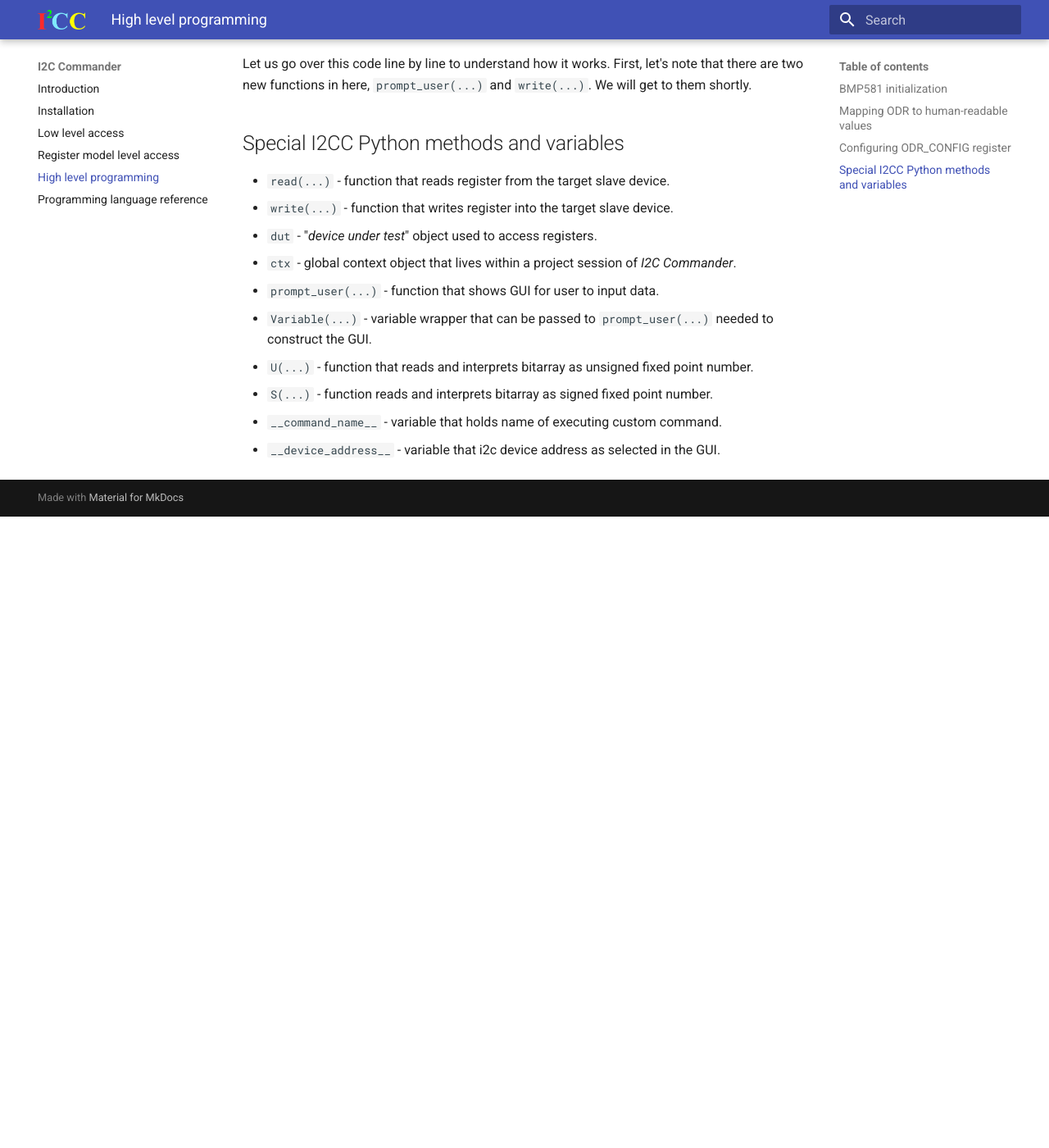
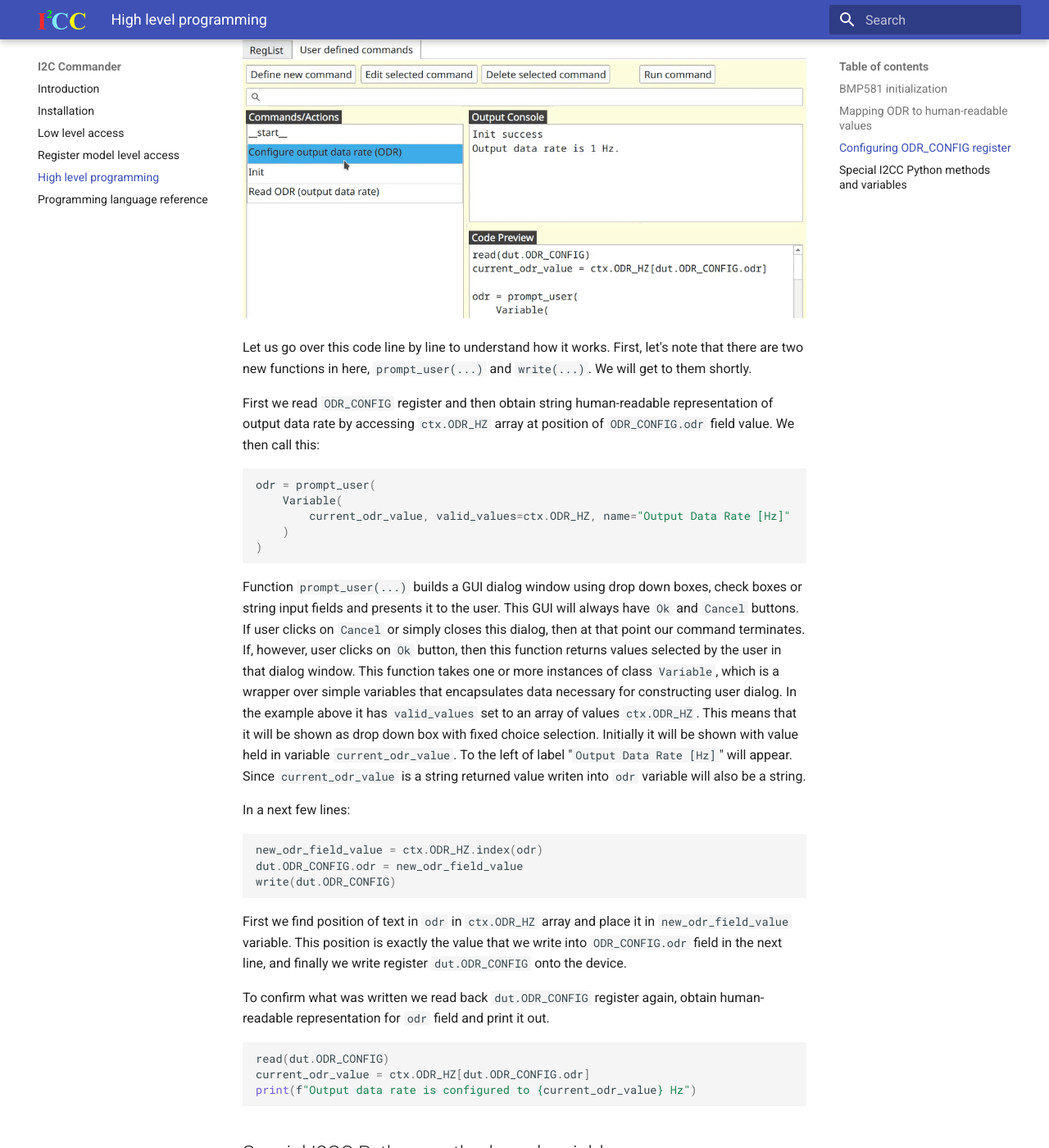
Before and after one commit to priimak/i2cc, an MkDocs documentation site: the page built from docs/high_level_i2c.md, in a window 1280 px wide and 1400 px high, scrolled down 4822 px. Shown: the whole window at 82% size. Built offline with MkDocs 1.6.1 and Material for MkDocs 9.7.7, drawn with Linux system fonts in a browser that asks for light colours; before the commit the page ends 5452 px from its top, so only the background shows below that; some of the changed text lies outside the part shown.

Commit message:
More docs

````diff
--- a/docs/high_level_i2c.md
+++ b/docs/high_level_i2c.md
@@ -93,7 +93,7 @@ this list into context `ctx` and initialize it in special command `__start__`.
 
 Command named `__start__` is executed automatically when project is loaded including when _I2C Commander_ starts and
 loads last opened project. Thus, this makes it an ideal place to initialize constants that can be used by other
-commands. To that end, we create command named `__start__` with following content.
+commands. To that end, we create command named `__start__` with the following content.
 
 ```python
 ctx.ODR_HZ = [
@@ -107,7 +107,7 @@ ctx.ODR_HZ = [
 
 Index within this table corresponds to `ODR_CONFIG.odr` field value which we can simply use as index into this array.
 
-Now let's create custom command named "_Read ODR (output data rate)_" with following content.
+Now let's create custom command named "_Read ODR (output data rate)_" with the following content.
 
 ```python
 read(dut.ODR_CONFIG)
@@ -129,7 +129,7 @@ graphical UI for the `odr` field in `ODR_CONFIG` register. To that end we create
 
 `Configure output data rate (ODR)`
 
-with following code
+with the following code
 
 ```python
 read(dut.ODR_CONFIG)
@@ -158,6 +158,49 @@ Let us go over this code line by line to understand how it works.
 First, let's note that there are two new functions in here, `prompt_user(...)` and `write(...)`. We will get to them
 shortly.
 
+First we read `ODR_CONFIG` register and then obtain string human-readable representation of output data rate by
+accessing `ctx.ODR_HZ` array at position of `ODR_CONFIG.odr` field value. We then call this:
+
+```python
+odr = prompt_user(
+    Variable(
+        current_odr_value, valid_values=ctx.ODR_HZ, name="Output Data Rate [Hz]"
+    )
+)
+```
+
+Function `prompt_user(...)` builds a GUI dialog window using drop down boxes, check boxes or string input fields and
+presents it to the user. This GUI will always have `Ok` and `Cancel` buttons. If user clicks on `Cancel` or simply
+closes this dialog, then at that point our command terminates. If, however, user clicks on `Ok` button, then this
+function returns values selected by the user in that dialog window. This function takes one or more instances of
+class `Variable`, which is a wrapper over simple variables that encapsulates data necessary for constructing user
+dialog. In the example above it has `valid_values` set to an array of values `ctx.ODR_HZ`. This means that it will be
+shown as drop down box with fixed choice selection. Initially it will be shown with value held in variable
+`current_odr_value`. To the left of label "`Output Data Rate [Hz]`" will appear. Since `current_odr_value` is a string
+returned value writen into `odr` variable will also be a string.
+
+In a next few lines:
+
+```python
+new_odr_field_value = ctx.ODR_HZ.index(odr)
+dut.ODR_CONFIG.odr = new_odr_field_value
+write(dut.ODR_CONFIG)
+```
+
+First we find position of text in `odr` in `ctx.ODR_HZ` array and place it in `new_odr_field_value` variable.
+This position is exactly the value that we write into `ODR_CONFIG.odr` field in the next line, and finally
+we write register `dut.ODR_CONFIG` onto the device.
+
+To confirm what was written we read back `dut.ODR_CONFIG` register again, obtain human-readable representation for
+`odr` field and print it out.
+
+```python
+read(dut.ODR_CONFIG)
+current_odr_value = ctx.ODR_HZ[dut.ODR_CONFIG.odr]
+print(f"Output data rate is configured to {current_odr_value} Hz")
+```
+
+
 ## Special I2CC Python methods and variables
 
 * `read(...)` - function that reads register from the target slave device.
@@ -168,5 +211,6 @@ shortly.
 * `Variable(...)` - variable wrapper that can be passed to `prompt_user(...)` needed to construct the GUI.
 * `U(...)` - function that reads and interprets bitarray as unsigned fixed point number.
 * `S(...)` - function reads and interprets bitarray as signed fixed point number.
-* `__command_name__` - variable that holds name of executing custom command.
-* `__device_address__` - variable that i2c device address as selected in the GUI.
+* `__command_name__` - string variable that holds name of executing custom command.
+* `__device_address__` - integer variable that holds i2c device address as selected in the GUI.
+* `__project_name__` - string variable that holds name of the current project.
````
Also changed, not shown: docs/images/change-odr.gif (added), 1 other file.
